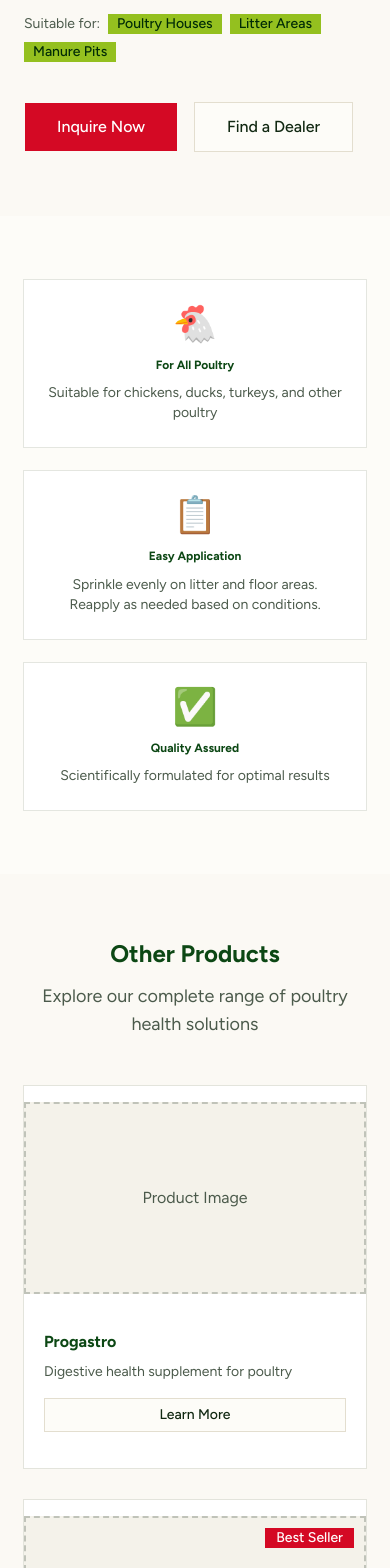
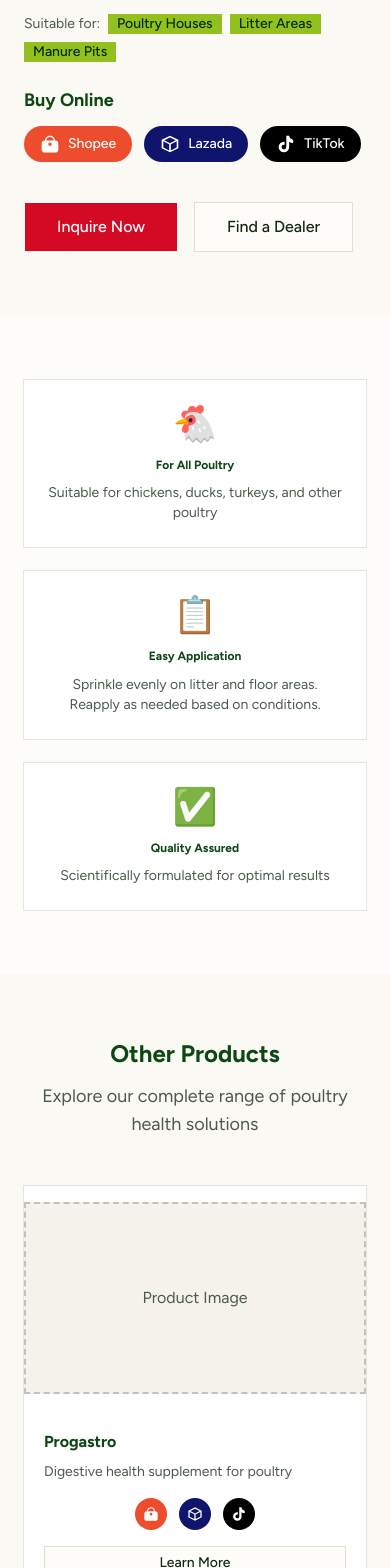
Before and after one commit to jkenger/paborito, a Next.js app: page /products/odor-fly-powder in a window 390 px wide. Shown: the part 1160-2728 px from the top of the page. Built offline with nearby package versions, Linux system fonts and the light colour scheme.

Commit message:
Refactor PartnerApplicationForm: Update phone number handling and improve state management for partner type and region selection

```diff
--- a/app/page.tsx
+++ b/app/page.tsx
@@ -187,7 +187,7 @@ export default function HomePage() {
           </FadeIn>
           <StaggerContainer className="grid grid-cols-2 md:grid-cols-3 lg:grid-cols-5 gap-5">
             {products.map((product) => (
-              <StaggerItem key={product.id}>
+              <StaggerItem key={product.id} className="h-full">
                 <ProductCard product={product} />
               </StaggerItem>
             ))}
--- a/app/products/[slug]/page.tsx
+++ b/app/products/[slug]/page.tsx
@@ -125,6 +125,53 @@ export default async function ProductPage({ params }: ProductPageProps) {
                   </div>
                 )}
 
+                {product.links && (product.links.shopee || product.links.lazada || product.links.tiktok) && (
+                  <div className="space-y-3">
+                    <h3 className="font-bold text-primary text-lg">Buy Online</h3>
+                    <div className="flex items-center gap-3">
+                      {product.links.shopee && (
+                        <a
+                          href={product.links.shopee}
+                          target="_blank"
+                          rel="noopener noreferrer"
+                          className="flex items-center gap-2 px-4 py-2 rounded-full bg-[#EE4D2D] text-white hover:opacity-80 transition-opacity text-sm font-medium"
+                        >
+                          <svg className="w-5 h-5" viewBox="0 0 24 24" fill="currentColor">
+                            <path d="M12 2C8.74 2 6.17 4.53 6.02 7.75H5.5C3.57 7.75 2 9.32 2 11.25v7.5C2 20.68 3.57 22.25 5.5 22.25h13c1.93 0 3.5-1.57 3.5-3.5v-7.5c0-1.93-1.57-3.5-3.5-3.5h-.52C17.83 4.53 15.26 2 12 2zm0 1.5c2.35 0 4.32 1.72 4.48 4.25H7.52C7.68 5.22 9.65 3.5 12 3.5zm0 6.75c1.1 0 2 .9 2 2s-.9 2-2 2-2-.9-2-2 .9-2 2-2z"/>
+                          </svg>
+                          Shopee
+                        </a>
+                      )}
+                      {product.links.lazada && (
+                        <a
+                          href={product.links.lazada}
+                          target="_blank"
+                          rel="noopener noreferrer"
+                          className="flex items-center gap-2 px-4 py-2 rounded-full bg-[#0F146D] text-white hover:opacity-80 transition-opacity text-sm font-medium"
+                        >
+                          <svg className="w-5 h-5" viewBox="0 0 24 24" fill="currentColor">
+                            <path d="M12 2L2 7v10l10 5 10-5V7L12 2zm0 2.18l6.9 3.45L12 11.08 5.1 7.63 12 4.18zM4 8.82l7 3.5v7.36l-7-3.5V8.82zm9 10.86v-7.36l7-3.5v7.36l-7 3.5z"/>
+                          </svg>
+                          Lazada
+                        </a>
+                      )}
+                      {product.links.tiktok && (
+                        <a
+                          href={product.links.tiktok}
+                          target="_blank"
+                          rel="noopener noreferrer"
+                          className="flex items-center gap-2 px-4 py-2 rounded-full bg-black text-white hover:opacity-80 transition-opacity text-sm font-medium"
+                        >
+                          <svg className="w-5 h-5" viewBox="0 0 24 24" fill="currentColor">
+                            <path d="M19.59 6.69a4.83 4.83 0 01-3.77-4.25V2h-3.45v13.67a2.89 2.89 0 01-2.88 2.88 2.89 2.89 0 01-2.88-2.88 2.89 2.89 0 012.88-2.88c.28 0 .54.04.79.1V9.4a6.33 6.33 0 00-.79-.05A6.34 6.34 0 003.15 15.7a6.34 6.34 0 006.34 6.34 6.34 6.34 0 006.34-6.34V9.26a8.16 8.16 0 004.76 1.51V7.32a4.85 4.85 0 01-1-.63z"/>
+                          </svg>
+                          TikTok
+                        </a>
+                      )}
+                    </div>
+                  </div>
+                )}
+
                 <div className="flex flex-wrap gap-4 pt-4">
                   <Button
                     render={<Link href="/contact" />}
@@ -199,7 +246,7 @@ export default async function ProductPage({ params }: ProductPageProps) {
             </FadeIn>
             <StaggerContainer className="grid grid-cols-1 sm:grid-cols-2 lg:grid-cols-3 gap-8">
               {relatedProducts.map((relatedProduct) => (
-                <StaggerItem key={relatedProduct.id}>
+                <StaggerItem key={relatedProduct.id} className="h-full">
                   <ProductCard product={relatedProduct} />
                 </StaggerItem>
               ))}
--- a/app/products/page.tsx
+++ b/app/products/page.tsx
@@ -42,7 +42,7 @@ export default function ProductsPage() {
         <div className="container mx-auto px-6">
           <StaggerContainer className="grid grid-cols-1 sm:grid-cols-2 lg:grid-cols-3 gap-8">
             {products.map((product) => (
-              <StaggerItem key={product.id}>
+              <StaggerItem key={product.id} className="h-full">
                 <ProductCard product={product} />
               </StaggerItem>
             ))}
--- a/components/product-card.tsx
+++ b/components/product-card.tsx
@@ -9,10 +9,36 @@ interface ProductCardProps {
   product: Product
 }
 
+function ShopeeIcon({ className }: { className?: string }) {
+  return (
+    <svg className={className} viewBox="0 0 24 24" fill="currentColor">
+      <path d="M12 2C8.74 2 6.17 4.53 6.02 7.75H5.5C3.57 7.75 2 9.32 2 11.25v7.5C2 20.68 3.57 22.25 5.5 22.25h13c1.93 0 3.5-1.57 3.5-3.5v-7.5c0-1.93-1.57-3.5-3.5-3.5h-.52C17.83 4.53 15.26 2 12 2zm0 1.5c2.35 0 4.32 1.72 4.48 4.25H7.52C7.68 5.22 9.65 3.5 12 3.5zm0 6.75c1.1 0 2 .9 2 2s-.9 2-2 2-2-.9-2-2 .9-2 2-2z"/>
+    </svg>
+  )
+}
+
+function LazadaIcon({ className }: { className?: string }) {
+  return (
+    <svg className={className} viewBox="0 0 24 24" fill="currentColor">
+      <path d="M12 2L2 7v10l10 5 10-5V7L12 2zm0 2.18l6.9 3.45L12 11.08 5.1 7.63 12 4.18zM4 8.82l7 3.5v7.36l-7-3.5V8.82zm9 10.86v-7.36l7-3.5v7.36l-7 3.5z"/>
+    </svg>
+  )
+}
+
+function TiktokIcon({ className }: { className?: string }) {
+  return (
+    <svg className={className} viewBox="0 0 24 24" fill="currentColor">
+      <path d="M19.59 6.69a4.83 4.83 0 01-3.77-4.25V2h-3.45v13.67a2.89 2.89 0 01-2.88 2.88 2.89 2.89 0 01-2.88-2.88 2.89 2.89 0 012.88-2.88c.28 0 .54.04.79.1V9.4a6.33 6.33 0 00-.79-.05A6.34 6.34 0 003.15 15.7a6.34 6.34 0 006.34 6.34 6.34 6.34 0 006.34-6.34V9.26a8.16 8.16 0 004.76 1.51V7.32a4.85 4.85 0 01-1-.63z"/>
+    </svg>
+  )
+}
+
 export function ProductCard({ product }: ProductCardProps) {
+  const hasLinks = product.links && (product.links.shopee || product.links.lazada || product.links.tiktok)
+
   return (
-    <Card className="overflow-hidden hover:shadow-lg transition-shadow group">
-      <div className="relative h-48 bg-muted">
+    <Card className="h-full flex flex-col overflow-hidden hover:shadow-lg transition-shadow group">
+      <div className="relative h-48 bg-muted shrink-0">
         {product.image ? (
           <Image
             src={product.image}
@@ -31,14 +57,53 @@ export function ProductCard({ product }: ProductCardProps) {
           </Badge>
         )}
       </div>
-      <CardContent className="p-5">
+      <CardContent className="p-5 flex flex-col flex-1">
         <h3 className="font-bold text-primary text-base mb-2">{product.name}</h3>
-        <p className="text-sm text-muted-foreground mb-4">{product.shortDescription}</p>
+        <p className="text-sm text-muted-foreground mb-4 line-clamp-2">{product.shortDescription}</p>
+
+        {hasLinks && (
+          <div className="flex items-center justify-center gap-3 mb-4">
+            {product.links?.shopee && (
+              <a
+                href={product.links.shopee}
+                target="_blank"
+                rel="noopener noreferrer"
+                className="w-8 h-8 rounded-full bg-[#EE4D2D] flex items-center justify-center text-white hover:opacity-80 transition-opacity"
+                title="Buy on Shopee"
+              >
+                <ShopeeIcon className="w-4 h-4" />
+              </a>
+            )}
+            {product.links?.lazada && (
+              <a
+                href={product.links.lazada}
+                target="_blank"
+                rel="noopener noreferrer"
+                className="w-8 h-8 rounded-full bg-[#0F146D] flex items-center justify-center text-white hover:opacity-80 transition-opacity"
+                title="Buy on Lazada"
+              >
+                <LazadaIcon className="w-4 h-4" />
+              </a>
+            )}
+            {product.links?.tiktok && (
+              <a
+                href={product.links.tiktok}
+                target="_blank"
+                rel="noopener noreferrer"
+                className="w-8 h-8 rounded-full bg-black flex items-center justify-center text-white hover:opacity-80 transition-opacity"
+                title="Buy on TikTok Shop"
+              >
+                <TiktokIcon className="w-4 h-4" />
+              </a>
+            )}
+          </div>
+        )}
+
         <Button
           render={<Link href={`/products/${product.slug}`} />}
           size="sm"
           variant="outline"
-          className="w-full text-sm py-4"
+          className="w-full text-sm py-4 mt-auto"
         >
           Learn More
         </Button>
--- a/lib/content.ts
+++ b/lib/content.ts
@@ -63,6 +63,12 @@ export const valuePropositions = [
   },
 ]
 
+export interface ProductLinks {
+  shopee?: string
+  lazada?: string
+  tiktok?: string
+}
+
 export interface Product {
   id: string
   name: string
@@ -74,6 +80,7 @@ export interface Product {
   features?: string[]
   usage?: string
   application?: string[]
+  links?: ProductLinks
 }
 
 export const products: Product[] = [
@@ -93,6 +100,11 @@ export const products: Product[] = [
     ],
     usage: "Mix with feed or drinking water according to package instructions. Best results with consistent daily use.",
     application: ["Layers", "Broilers", "Breeders"],
+    links: {
+      shopee: "#",
+      lazada: "#",
+      tiktok: "#",
+    },
   },
   {
     id: "progastro-plus",
@@ -111,6 +123,11 @@ export const products: Product[] = [
     ],
     usage: "Mix with feed or drinking water. Recommended for farms seeking premium results.",
     application: ["Layers", "Broilers", "Breeders", "Native Chickens"],
+    links: {
+      shopee: "#",
+      lazada: "#",
+      tiktok: "#",
+    },
   },
   {
     id: "odor-fly-powder",
@@ -128,6 +145,11 @@ export const products: Product[] = [
     ],
     usage: "Sprinkle evenly on litter and floor areas. Reapply as needed based on conditions.",
     application: ["Poultry Houses", "Litter Areas", "Manure Pits"],
+    links: {
+      shopee: "#",
+      lazada: "#",
+      tiktok: "#",
+    },
   },
   {
     id: "product-4",
```
